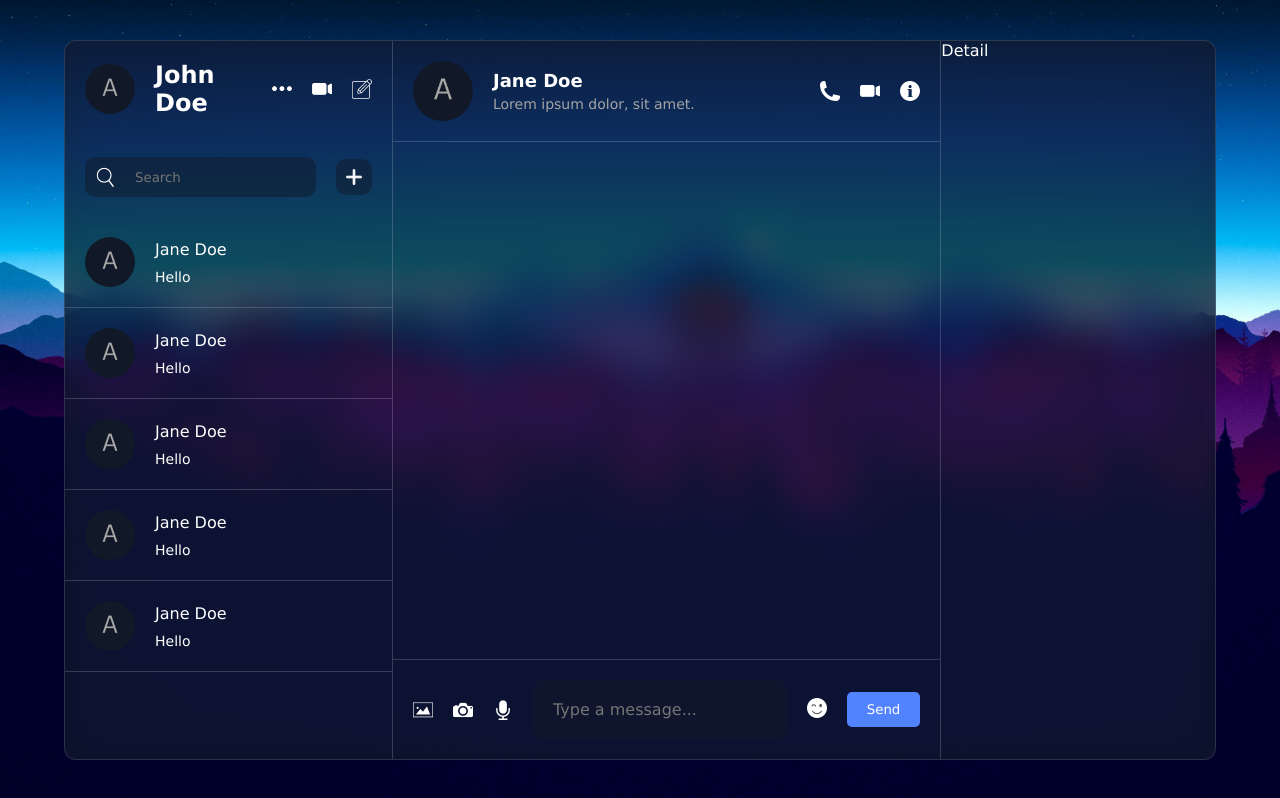
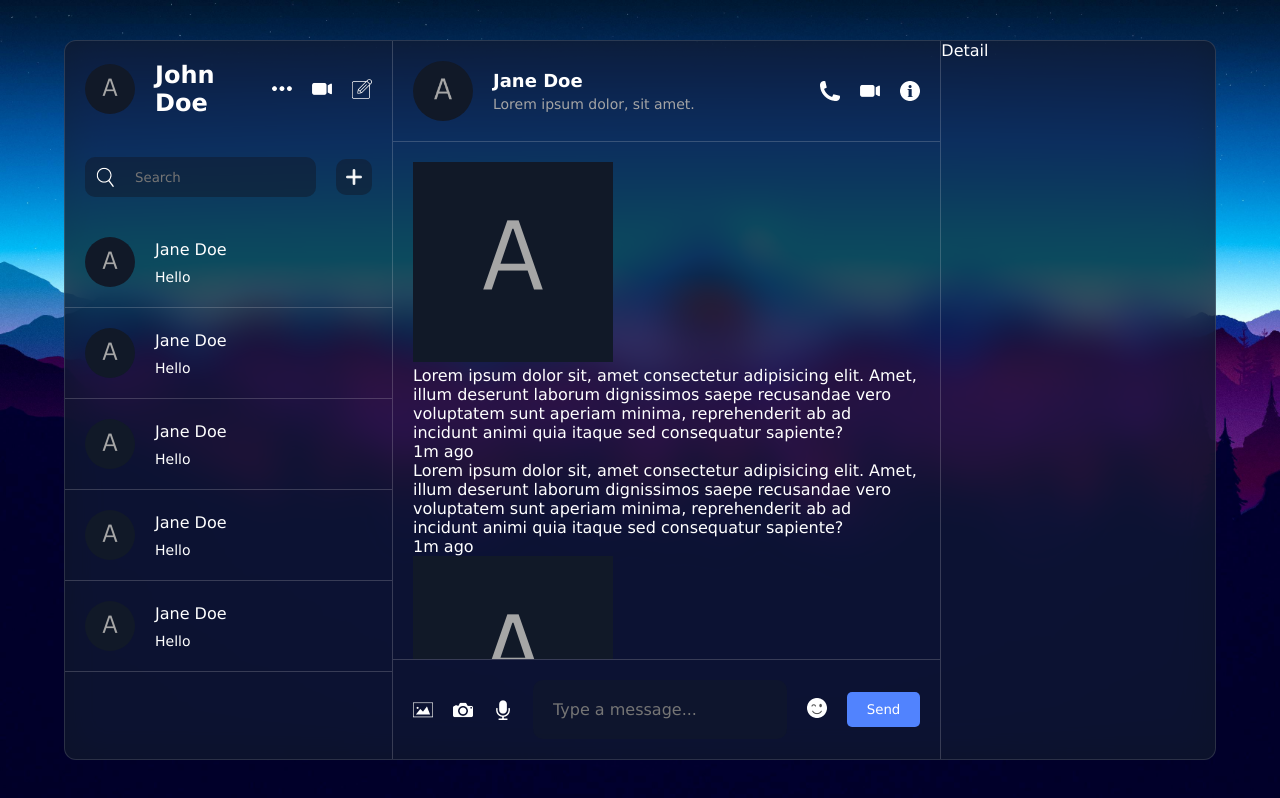
Before and after one commit to brndn-do/react-firebase-chat, a React (Vite) app: page / in a window 1280 px wide. Built offline with nearby package versions, Linux system fonts and the light colour scheme.

Commit message:
Add messages and make center a scroll container

```diff
--- a/src/components/chat/Chat.jsx
+++ b/src/components/chat/Chat.jsx
@@ -26,7 +26,48 @@
           <img src="/info.png" alt="" />
         </div>
       </div>
-      <div className="center"></div>
+      <div className="center">
+        <div className="message">
+          <img src="/avatar.png" alt="" />
+          <div className="texts">
+            <p>Lorem ipsum dolor sit, amet consectetur adipisicing elit. Amet, illum deserunt laborum dignissimos saepe recusandae vero voluptatem sunt aperiam minima, reprehenderit ab ad incidunt animi quia itaque sed consequatur sapiente?</p>
+            <span>1m ago</span>
+          </div>
+        </div>
+        <div className="message own">
+          <div className="texts">
+            <p>Lorem ipsum dolor sit, amet consectetur adipisicing elit. Amet, illum deserunt laborum dignissimos saepe recusandae vero voluptatem sunt aperiam minima, reprehenderit ab ad incidunt animi quia itaque sed consequatur sapiente?</p>
+            <span>1m ago</span>
+          </div>
+        </div>
+        <div className="message">
+          <img src="/avatar.png" alt="" />
+          <div className="texts">
+            <p>Lorem ipsum dolor sit, amet consectetur adipisicing elit. Amet, illum deserunt laborum dignissimos saepe recusandae vero voluptatem sunt aperiam minima, reprehenderit ab ad incidunt animi quia itaque sed consequatur sapiente?</p>
+            <span>1m ago</span>
+          </div>
+        </div>
+        <div className="message">
+          <img src="/avatar.png" alt="" />
+          <div className="texts">
+            <p>Lorem ipsum dolor sit, amet consectetur adipisicing elit. Amet, illum deserunt laborum dignissimos saepe recusandae vero voluptatem sunt aperiam minima, reprehenderit ab ad incidunt animi quia itaque sed consequatur sapiente?</p>
+            <span>1m ago</span>
+          </div>
+        </div>
+        <div className="message own">
+          <div className="texts">
+            <p>Lorem ipsum dolor sit, amet consectetur adipisicing elit. Amet, illum deserunt laborum dignissimos saepe recusandae vero voluptatem sunt aperiam minima, reprehenderit ab ad incidunt animi quia itaque sed consequatur sapiente?</p>
+            <span>1m ago</span>
+          </div>
+        </div>
+        <div className="message">
+          <img src="/avatar.png" alt="" />
+          <div className="texts">
+            <p>Lorem ipsum dolor sit, amet consectetur adipisicing elit. Amet, illum deserunt laborum dignissimos saepe recusandae vero voluptatem sunt aperiam minima, reprehenderit ab ad incidunt animi quia itaque sed consequatur sapiente?</p>
+            <span>1m ago</span>
+          </div>
+        </div>
+      </div>
       <div className="bottom">
         <div className="icons">
           <img src="/img.png" alt="" />
--- a/src/components/chat/chat.css
+++ b/src/components/chat/chat.css
@@ -59,6 +59,14 @@
   .center {
     flex: 1;
     padding: 20px;
+    overflow: auto;
+    scrollbar-width: none;
+    display: flex;
+    flex-direction: column;
+  }
+
+  .center::-webkit-scrollbar {
+    display: none;
   }
 
   .bottom {
```
